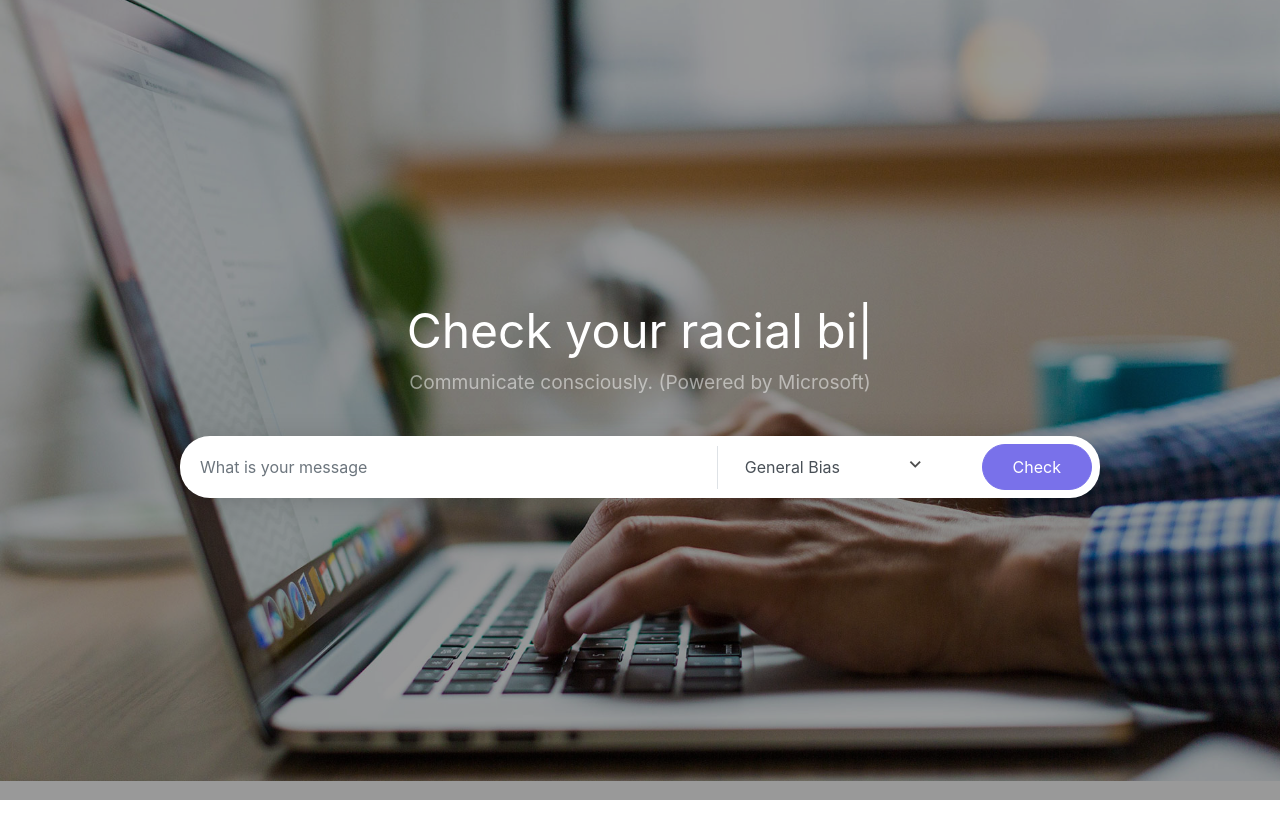
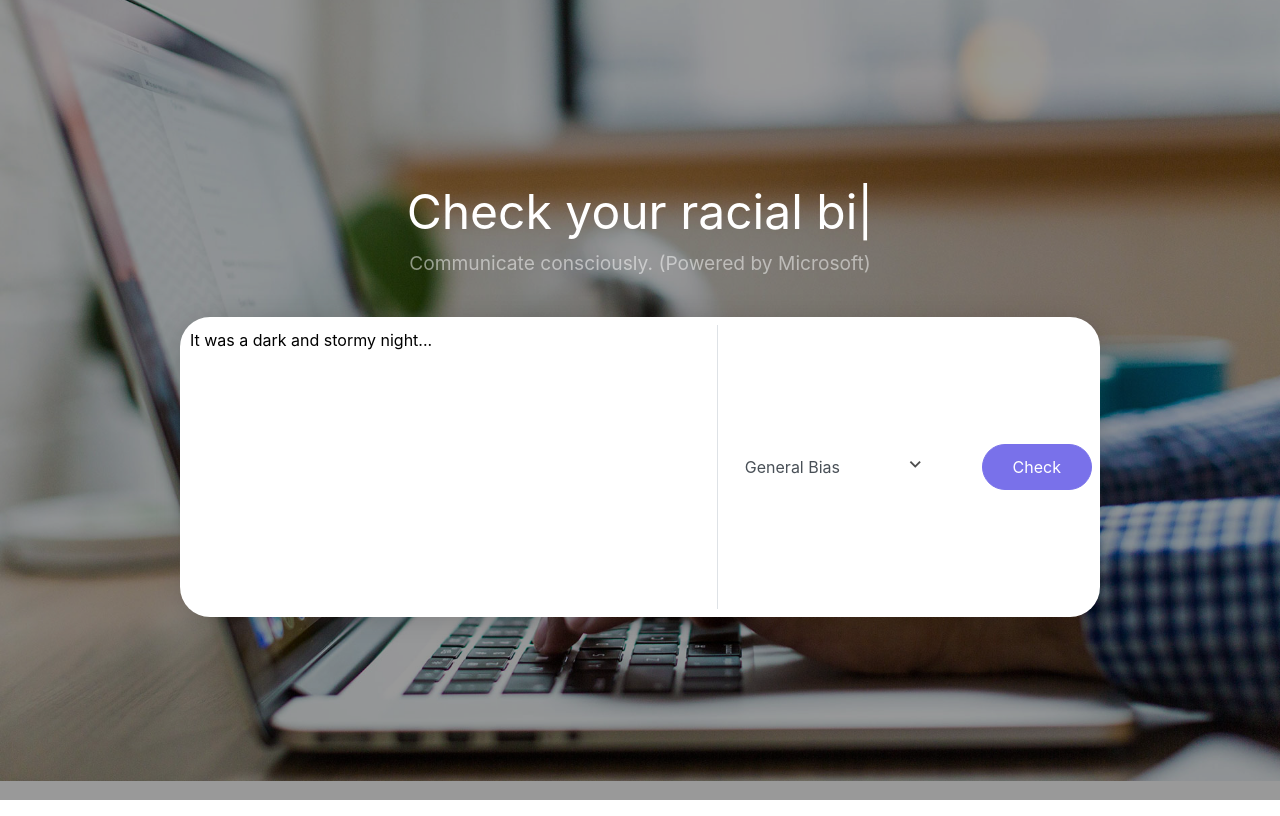
Before and after one commit to t-mimans/hack4good, a Flask app: page / in a window 1280 px wide. Shown: the part 73-889 px from the top of the page. Run offline with Flask 2, Linux system fonts and the light colour scheme; some libraries are stand-ins or nearby versions; some web fonts are replaced.

Commit message:
Updated landing page to have bigger text box

```diff
--- a/Desktop/listed/requirements.txt
+++ b/Desktop/listed/requirements.txt
@@ -1,2 +1,3 @@
 flask
 python-dotenv
+pip install azure-ai-textanalytics
--- a/Desktop/listed/templates/index.html
+++ b/Desktop/listed/templates/index.html
@@ -25,6 +25,15 @@
 
   </head>
   <body>
+
+  <style>
+    textarea {
+        border: none;
+        background-color: transparent;
+        resize: none;
+        outline: none;
+    }
+  </style>
 
   <div class="site-wrap">
 
@@ -82,10 +91,10 @@
             </div>
 
             <div class="form-search-wrap p-2" data-aos="fade-up" data-aos-delay="200">
-              <form method="POST">
+              <form method="post">
                 <div class="row align-items-center">
                   <div class="col-lg-12 col-xl-7 no-sm-border border-right">
-                    <input type="text" id="text_input" name="text_input" class="form-control" placeholder="What is your message">
+                    <textarea id="text_input" style="textarea_modified" name="text_input" rows="10" cols="65">It was a dark and stormy night...</textarea>
                   </div>
                   <div class="col-lg-12 col-xl-3">
                     <div class="select-wrap">
```
